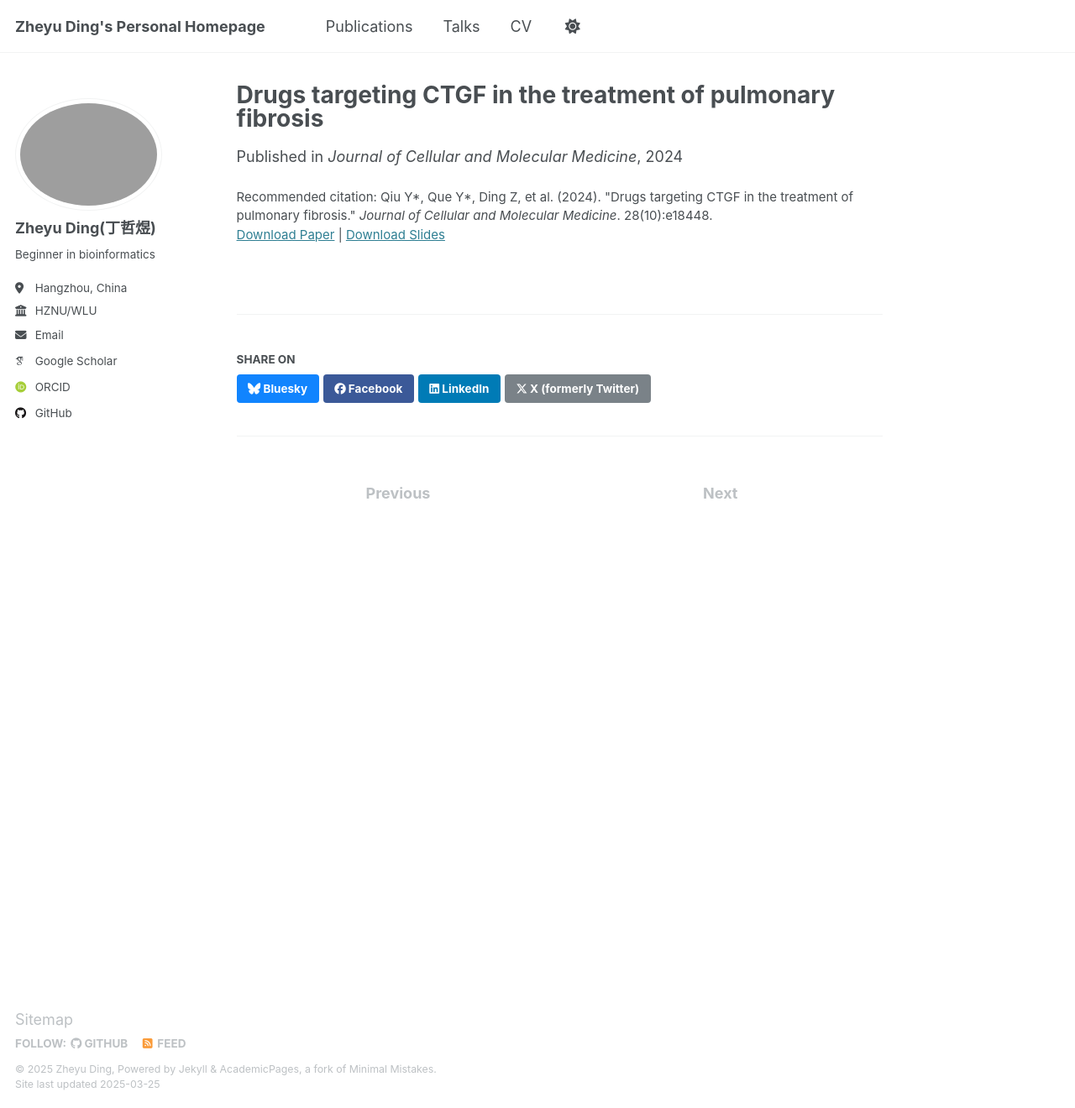
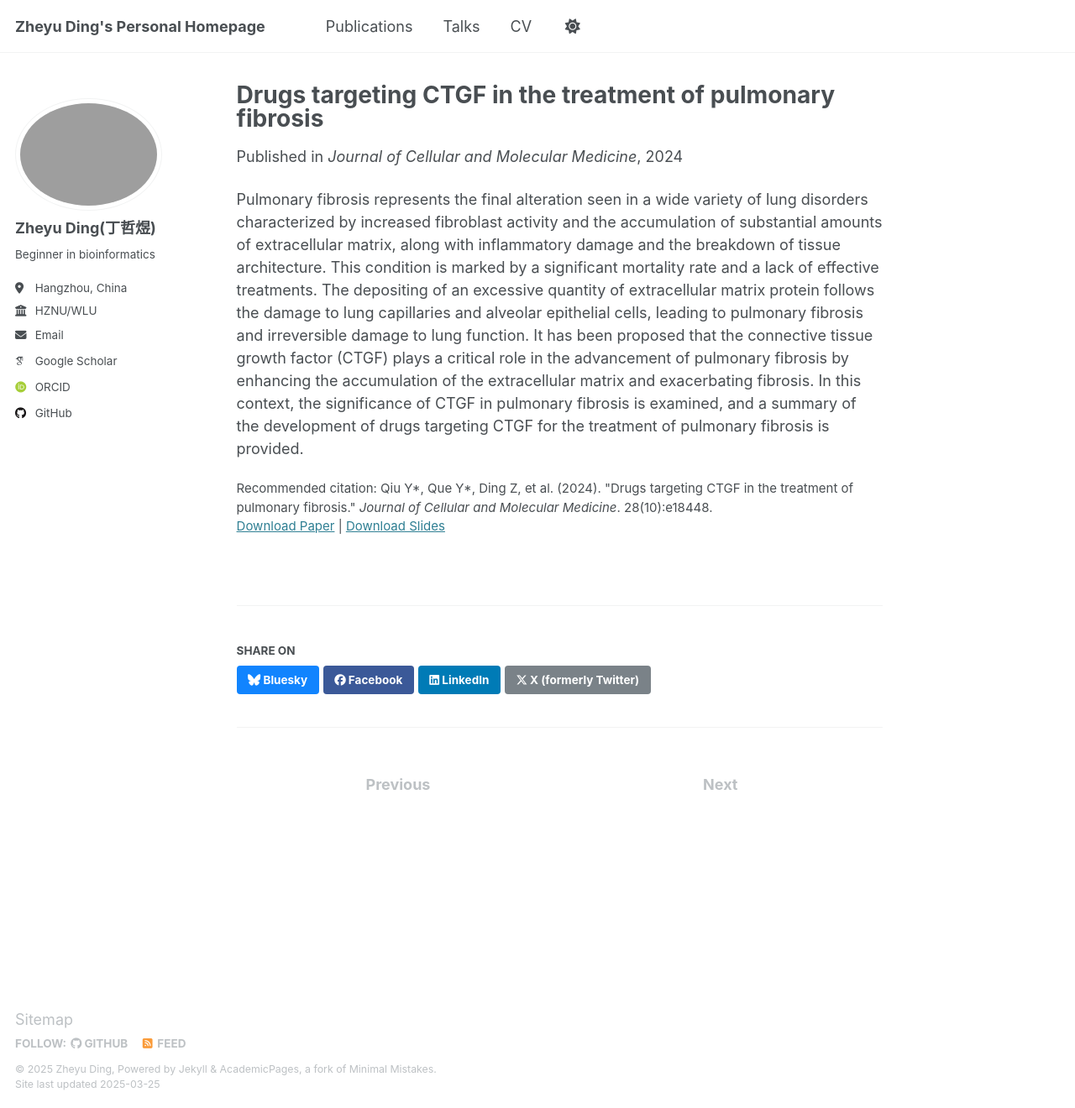
Before and after one commit to Zheyu-Ding/Zheyu-Ding.github.io, a Jekyll site: the page built from _publications/2024-05-22-review-JCMM-secondauthor.md, in a window 1280 px wide and 1320 px high. Shown: the whole window at 84% size. Built offline with Jekyll 4.4.1, drawn with Linux system fonts in a browser that asks for light colours; some web fonts are replaced.

Commit message:
Update 2024-05-22-review-JCMM-secondauthor.md

```diff
--- a/_publications/2024-05-22-review-JCMM-secondauthor.md
+++ b/_publications/2024-05-22-review-JCMM-secondauthor.md
@@ -10,3 +10,5 @@ slidesurl: 'http://Zheyu-Ding.github.io/files/JCMM.pdf'
 paperurl: 'http://Zheyu-Ding.github.io/files/JCMM.pdf'
 citation: 'Qiu Y*, Que Y*, Ding Z, et al. (2024). &quot;Drugs targeting CTGF in the treatment of pulmonary fibrosis.&quot; <i>Journal of Cellular and Molecular Medicine</i>. 28(10):e18448.'
 ---
+
+Pulmonary fibrosis represents the final alteration seen in a wide variety of lung disorders characterized by increased fibroblast activity and the accumulation of substantial amounts of extracellular matrix, along with inflammatory damage and the breakdown of tissue architecture. This condition is marked by a significant mortality rate and a lack of effective treatments. The depositing of an excessive quantity of extracellular matrix protein follows the damage to lung capillaries and alveolar epithelial cells, leading to pulmonary fibrosis and irreversible damage to lung function. It has been proposed that the connective tissue growth factor (CTGF) plays a critical role in the advancement of pulmonary fibrosis by enhancing the accumulation of the extracellular matrix and exacerbating fibrosis. In this context, the significance of CTGF in pulmonary fibrosis is examined, and a summary of the development of drugs targeting CTGF for the treatment of pulmonary fibrosis is provided.
```
